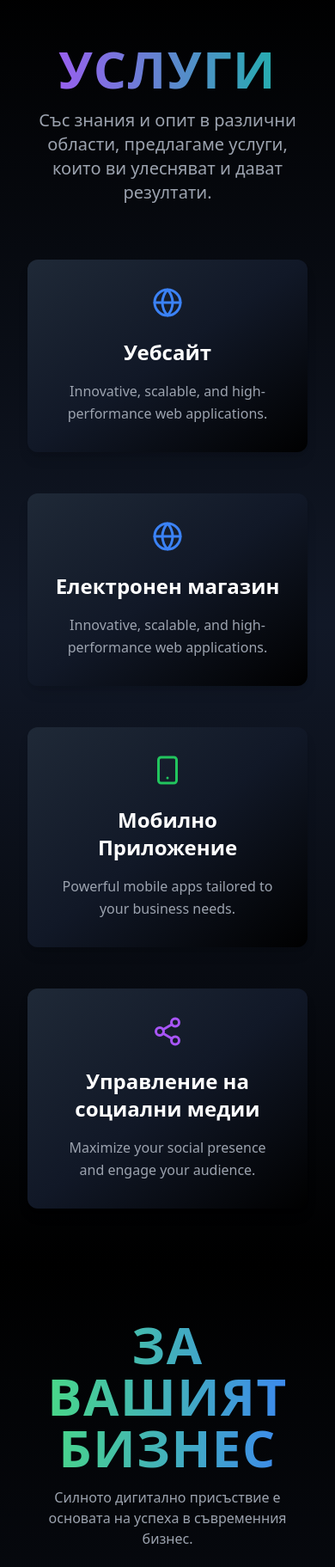
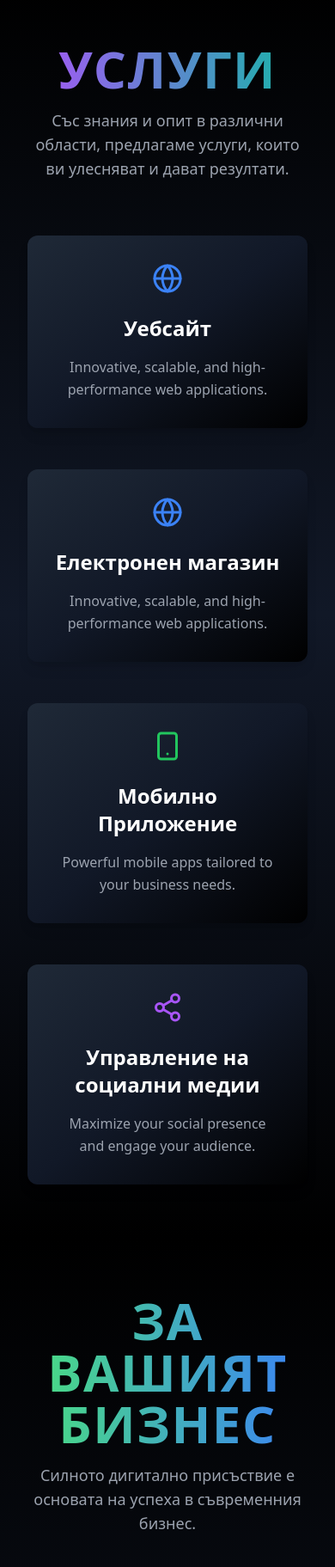
Before and after one commit to dzhanrafetov/Rafetov, a React (Vite) app: page / in a window 390 px wide. Shown: the part 800-2623 px from the top of the page at 86% size. Built offline with nearby package versions, Linux system fonts and the light colour scheme.

Commit message:
Changed the p's to lg

```diff
--- a/src/pages/ContactUs.tsx
+++ b/src/pages/ContactUs.tsx
@@ -18,7 +18,7 @@ const FreeConsultation = () => {
 
 
         <motion.p
-          className="text-md sm:text-xl text-gray-400 mt-4 max-w-3xl mx-auto"
+          className="text-lg sm:text-xl text-gray-400 mt-4 max-w-3xl mx-auto"
           initial={{ opacity: 0 }}
           animate={{ opacity: 1 }}
           transition={{ delay: 0.3, duration: 1 }}
--- a/src/pages/FAQ.tsx
+++ b/src/pages/FAQ.tsx
@@ -49,7 +49,7 @@ const FAQPage = () => {
 
 
         <motion.p
-          className="text-md sm:text-xl text-gray-400 mt-4 max-w-3xl mx-auto"
+          className="text-lg sm:text-xl text-gray-400 mt-4 max-w-3xl mx-auto"
           initial={{ opacity: 0 }}
           animate={{ opacity: 1 }}
           transition={{ delay: 0.3, duration: 1 }}
--- a/src/pages/OnlinePresenceCTA.tsx
+++ b/src/pages/OnlinePresenceCTA.tsx
@@ -46,7 +46,7 @@ const OnlinePresenceCTA = () => {
           ЗА ВАШИЯТ БИЗНЕС
         </motion.h1>
         <motion.p
-          className="text-md sm:text-xl text-gray-400 mt-4 max-w-3xl mx-auto"
+          className="text-lg sm:text-xl text-gray-400 mt-4 max-w-3xl mx-auto"
           initial={{ opacity: 0, y: 30 }}
           animate={{ opacity: 1, y: 0 }}
           transition={{ delay: 0.2, duration: 1 }}
--- a/src/pages/Portfolio.tsx
+++ b/src/pages/Portfolio.tsx
@@ -36,7 +36,7 @@ const Portfolio = () => {
           ПРОЕКТИ
         </motion.h1>
         <motion.p
-          className="text-md sm:text-xl text-gray-400 mt-4 max-w-3xl mx-auto leading-relaxed"
+          className="text-lg sm:text-xl text-gray-400 mt-4 max-w-3xl mx-auto leading-relaxed"
           initial={{ opacity: 0 }}
           animate={{ opacity: 1 }}
           transition={{ delay: 0.3, duration: 1 }}
--- a/src/pages/Services.tsx
+++ b/src/pages/Services.tsx
@@ -83,7 +83,7 @@ const Services = () => (
 
 
       <motion.p
-        className="text-xl sm:text-xl text-gray-400 mt-4 max-w-3xl mx-auto"
+        className="text-lg sm:text-xl text-gray-400 mt-4 max-w-3xl mx-auto"
 
         initial={{ opacity: 0 }}
         animate={{ opacity: 1 }}
```
